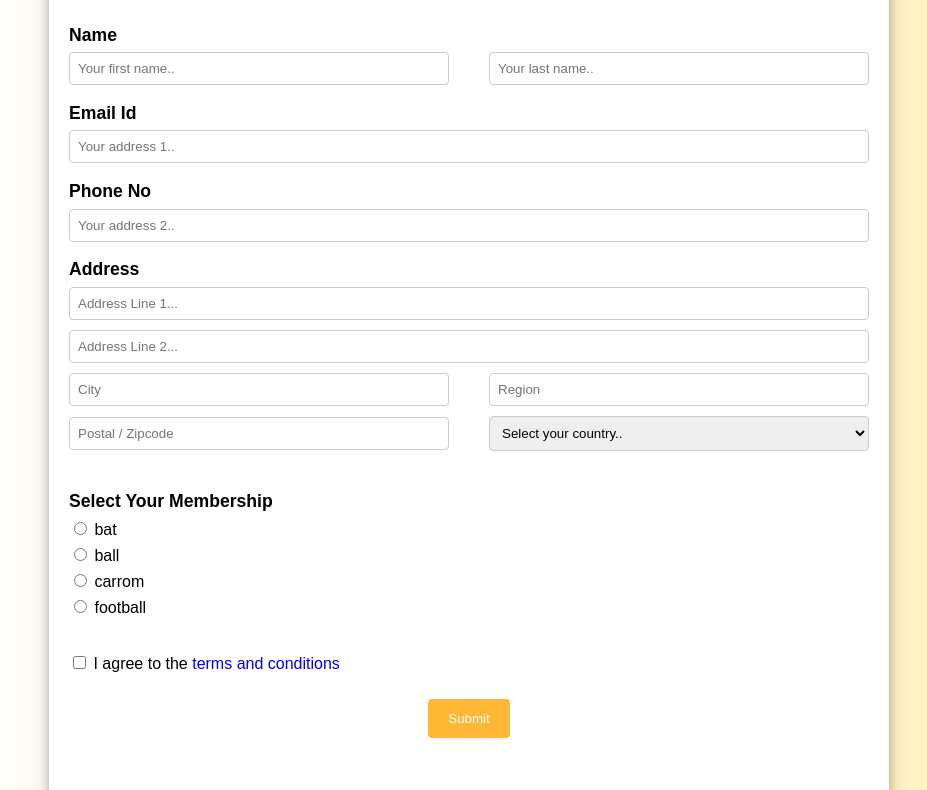
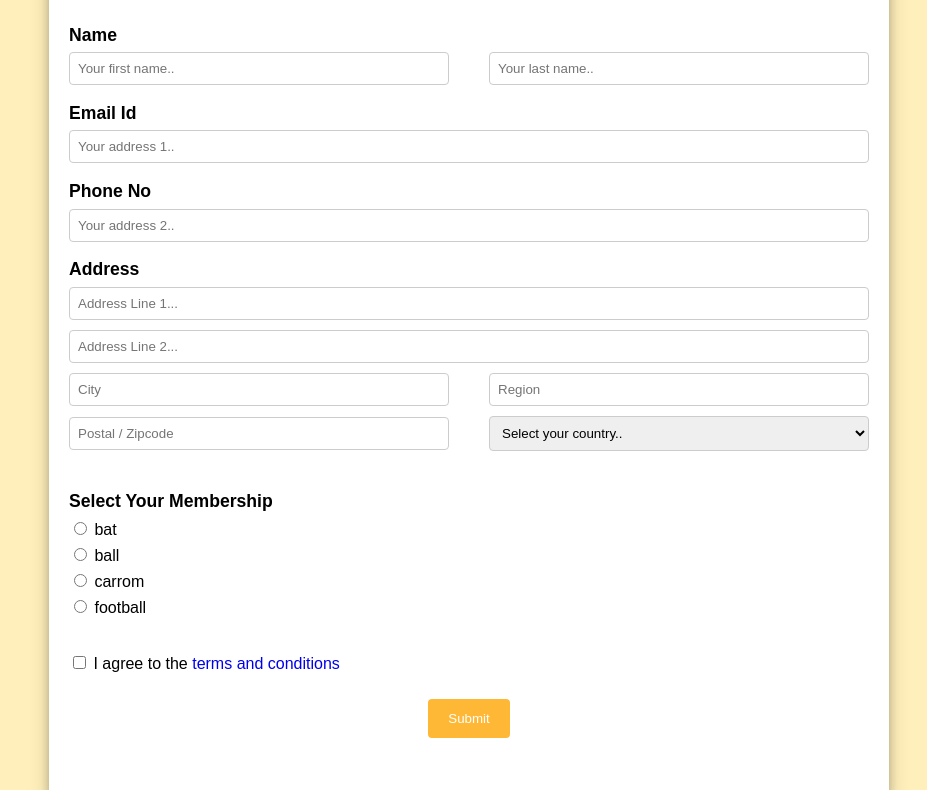
Before and after one commit to saurabh99t/form_membership, a plain HTML site: page index.html in a window 1280 px wide. Shown: the part 164-954 px from the top of the page, without its empty margins (171-1098 px from the left). Drawn offline with Linux system fonts and the light colour scheme.

Commit message:
Update index.html

```diff
--- a/index.html
+++ b/index.html
@@ -11,8 +11,8 @@
       margin: 0;
       padding: 20px;
       background: #FFEFBA;  /* fallback for old browsers */
-background: -webkit-linear-gradient(to right, #FFFFFF, #FFEFBA);  /* Chrome 10-25, Safari 5.1-6 */
-background: linear-gradient(to right, #FFFFFF, #FFEFBA); /* W3C, IE 10+/ Edge, Firefox 16+, Chrome 26+, Opera 12+, Safari 7+ */
+  /*  background: -webkit-linear-gradient(to right, #FFFFFF, #FFEFBA); Chrome 10-25, Safari 5.1-6 */
+ /* background: linear-gradient(to right, #FFFFFF, #FFEFBA); W3C, IE 10+/ Edge, Firefox 16+, Chrome 26+, Opera 12+, Safari 7+ */
 
 
 
```
